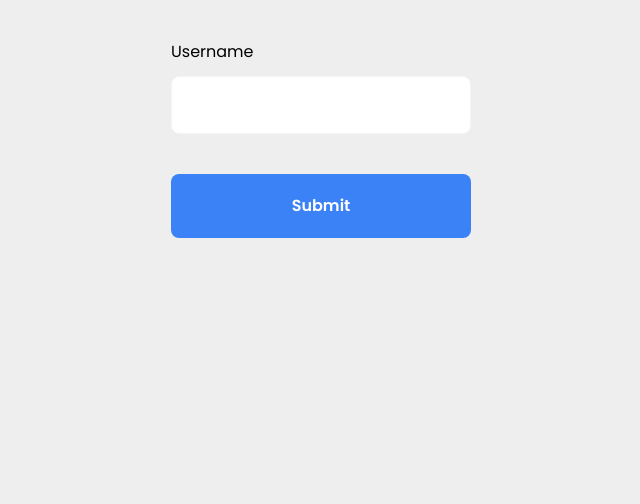
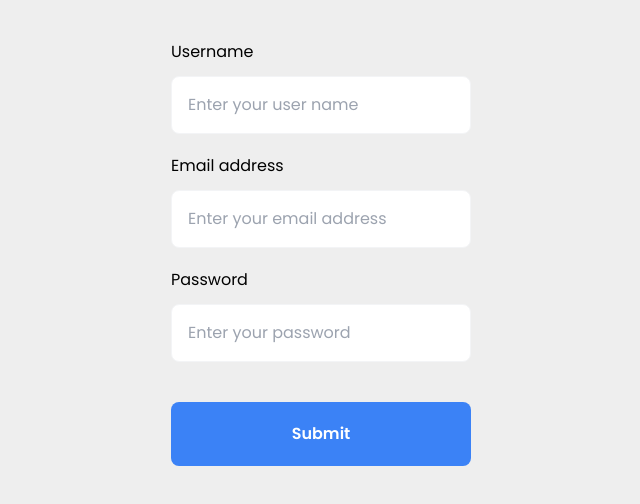
Before and after one commit to trwinddev/Register-Form, a React (Vite) app: page / in a window 1280 px wide. Shown: the top 504 px of the page, without its empty margins (319-959 px from the left). Built offline with nearby package versions, Linux system fonts and the light colour scheme.

Commit message:
custom input

```diff
--- a/src/components/form/RegisterFormik.jsx
+++ b/src/components/form/RegisterFormik.jsx
@@ -17,19 +17,19 @@ const RegisterFormik = () => {
         }}
         validationSchema={Yup.object({
           username: Yup.string().required("Please enter your username"),
-          // email: Yup.string()
-          //   .email("Please enter valid email address")
-          //   .required("Please enter your email address"),
-          // password: Yup.string()
-          //   .min(8, "Your password must be at least 8 character")
-          //   .matches(
-          //     /^(?=.*[a-z])(?=.*[A-Z])(?=.*\d)(?=.*[@$!%*?&])[A-Za-z\d@$!%*?&]{8,}$/,
-          //     {
-          //       message:
-          //         "Your password at least 1 uppercase letter, 1 number,1 special character",
-          //     }
-          //   )
-          //   .required("Please enter your username"),
+          email: Yup.string()
+            .email("Please enter valid email address")
+            .required("Please enter your email address"),
+          password: Yup.string()
+            .min(8, "Your password must be at least 8 character")
+            .matches(
+              /^(?=.*[a-z])(?=.*[A-Z])(?=.*\d)(?=.*[@$!%*?&])[A-Za-z\d@$!%*?&]{8,}$/,
+              {
+                message:
+                  "Your password at least 1 uppercase letter, 1 number,1 special character",
+              }
+            )
+            .required("Please enter your password"),
           // gender: Yup.string()
           //   .required("Please select your gender")
           //   .oneOf(["male", "female"], "You can only select male or female"),
@@ -51,20 +51,27 @@ const RegisterFormik = () => {
             className="max-w-[300px] mx-auto my-10"
             autoComplete="off"
           >
-            <div className="flex flex-col gap-3 mb-5">
-              <label htmlFor="username" className="cursor-pointer">
-                Username
-              </label>
-              <input
-                type="text"
-                className="p-4 border border-gray-100 rounded-lg bg-white outline-none transition-all focus:border-blue-500"
-                {...formik.getFieldProps.username}
-              />
-              {/* <InputFormik></InputFormik> */}
-              {formik.touched.username && formik.errors.username && (
-                <p className="text-sm text-red-500">{formik.errors.username}</p>
-              )}
-            </div>
+            <InputFormik
+              type="text"
+              label="Username"
+              id="username"
+              name="username"
+              placeholder="Enter your user name"
+            ></InputFormik>
+            <InputFormik
+              type="email"
+              label="Email address"
+              id="email"
+              name="email"
+              placeholder="Enter your email address"
+            ></InputFormik>
+            <InputFormik
+              type="password"
+              label="Password"
+              id="password"
+              name="password"
+              placeholder="Enter your password"
+            ></InputFormik>
             <button className="w-full bg-blue-500 rounded-lg p-5 mt-5 font-semibold text-white ">
               {formik.isSubmitting ? (
                 <div className="h-5 w-5 rounded-full border-4 border-t-4 border-white border-t-transparent animate-spin mx-auto"></div>
--- a/src/components/input/InputFormik.jsx
+++ b/src/components/input/InputFormik.jsx
@@ -1,11 +1,22 @@
+import { useField } from "formik";
 import React from "react";
 
-const InputFormik = () => {
+const InputFormik = ({ label, ...props }) => {
+  const [field, meta] = useField(props);
   return (
-    <input
-      type="text"
-      className="p-4 border border-gray-100 rounded-lg bg-white outline-none transition-all focus:border-blue-500"
-    />
+    <div className="flex flex-col gap-3 mb-5">
+      <label htmlFor={props.id} className="cursor-pointer">
+        {label}
+      </label>
+      <input
+        className="p-4 border border-gray-100 rounded-lg bg-white outline-none transition-all focus:border-blue-500"
+        {...field}
+        {...props}
+      />
+      {meta.touched && meta.error && (
+        <p className="text-sm text-red-500">{meta.error}</p>
+      )}
+    </div>
   );
 };
 
```
